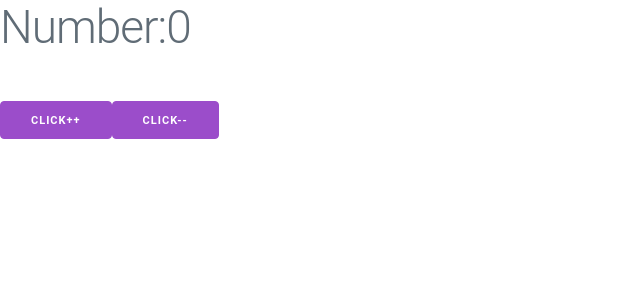
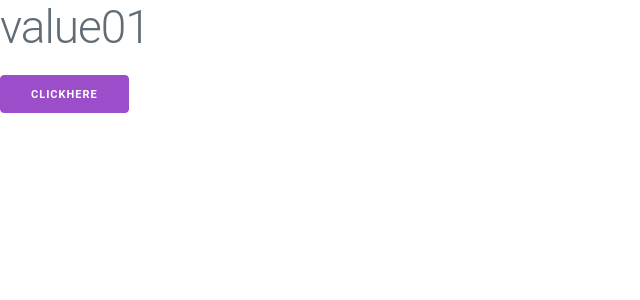
Before and after one commit to programminsekbo/fornt, a React (Vite) app: page / in a window 1280 px wide. Shown: the top 300 px of the page, without its empty margins (0-640 px from the left). Built offline with nearby package versions, Linux system fonts and the light colour scheme.

Commit message:
Update App.jsx

```diff
--- a/src/App.jsx
+++ b/src/App.jsx
@@ -3,18 +3,37 @@ import { useRef, useState } from "react";
 
 const App = () => {
 
-const [number,setnumber]=useState(0);
 
+  const [ NUMBER,NEWNUMBER]=useState({
+    key1:"value01",
+    key2:"value2",
+    key3:"value3"
+  })
+
+
+
+  const onchang=()=>{
+
+NEWNUMBER(
+
+  prevesOBJ=>({
+
+...prevesOBJ,
+key1:"hello word"
+
+  })
+)
+
+
+  }
 
 
   return (
     <div>
-  <h1>Number:{number}</h1>
-<br />
-<button onClick={()=>setnumber(number+1)}>click++</button>
-<button onClick={()=>setnumber(number-1)}>click--</button>
 
+<h1>{NUMBER.key1}</h1>
 
+<button onClick={onchang}>clickhere</button>
 
     </div>
   );
```
